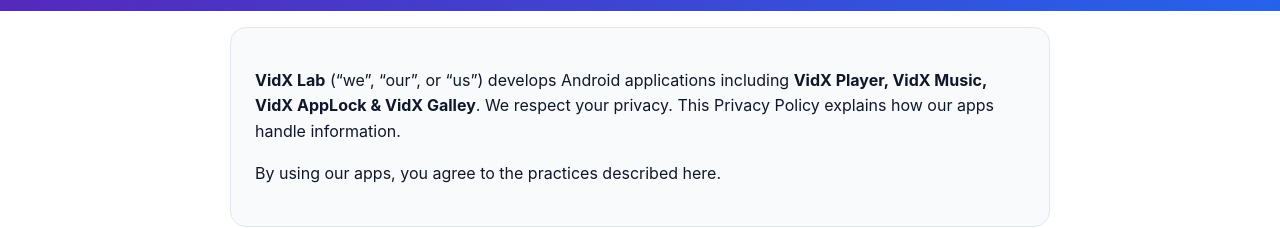
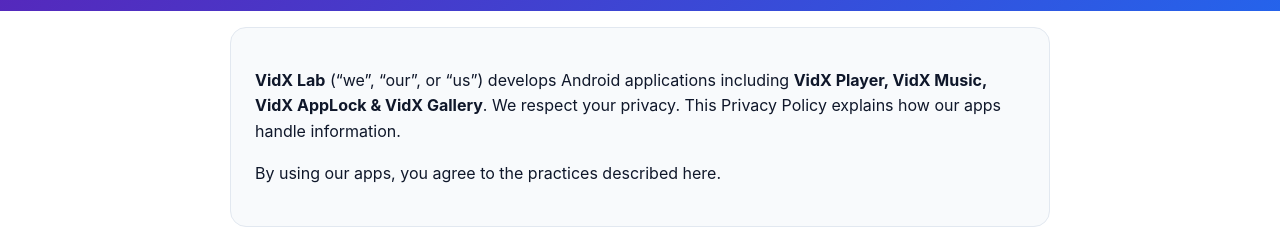
Before and after one commit to vidxplay/tnc, a plain HTML site: page index.html in a window 1280 px wide. Shown: the part 170-398 px from the top of the page. Drawn offline with Linux system fonts and the light colour scheme.

Commit message:
Update index.html

```diff
--- a/index.html
+++ b/index.html
@@ -34,7 +34,7 @@
 
   <main class="wrap">
     <section>
-      <p><strong>VidX Lab</strong> (“we”, “our”, or “us”) develops Android applications including <strong>VidX Player, VidX Music, VidX AppLock & VidX Galley</strong>. We respect your privacy. This Privacy Policy explains how our apps handle information.</p>
+      <p><strong>VidX Lab</strong> (“we”, “our”, or “us”) develops Android applications including <strong>VidX Player, VidX Music, VidX AppLock & VidX Gallery</strong>. We respect your privacy. This Privacy Policy explains how our apps handle information.</p>
       <p>By using our apps, you agree to the practices described here.</p>
     </section>
 
```
